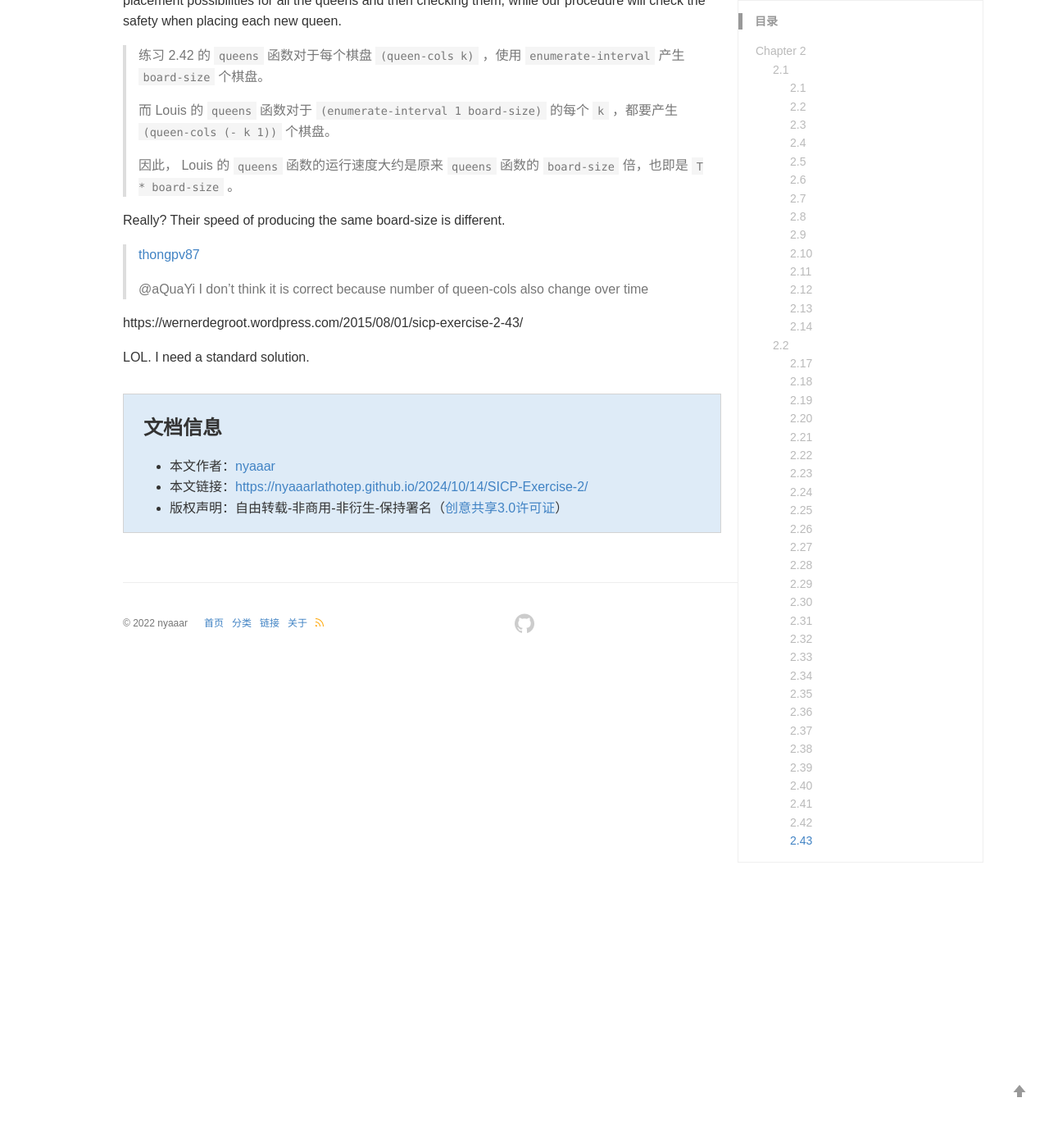
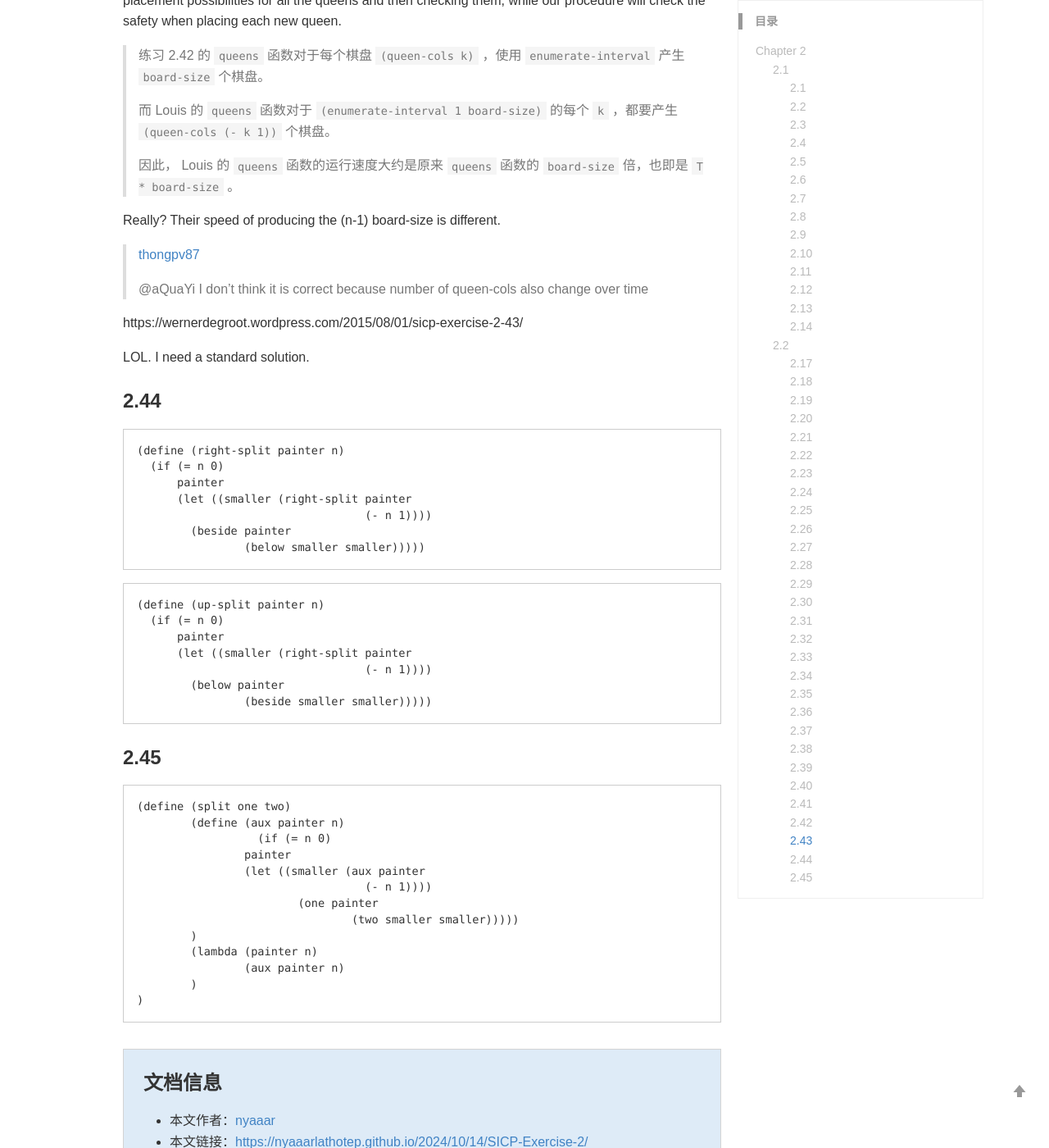
Before and after one commit to nyaaarlathotep/nyaaarlathotep.github.io, a Jekyll site: the page built from _posts/2024-10-14- SICP Exercise 2.md, in a window 1280 px wide and 1400 px high, scrolled down 21821 px. Shown: the whole window at 82% size. Built offline with Jekyll 4.4.1, drawn with Linux system fonts in a browser that asks for light colours; comment, search, counter and statistics services are not loaded; a style sheet for code colours, icons or effects is not loaded; some of the changed text lies outside the part shown.

Commit message:
sicp2 pic

````diff
--- a/_posts/2024-10-14- SICP Exercise 2.md
+++ b/_posts/2024-10-14- SICP Exercise 2.md
@@ -1048,7 +1048,7 @@ Louis exchanged the order of generating all possibilities and checking  safety,
 >
 > 因此， Louis 的 `queens` 函数的运行速度大约是原来 `queens` 函数的 `board-size` 倍，也即是 `T * board-size` 。
 
-Really? Their speed of producing the same board-size is different.
+Really? Their speed of producing the (n-1) board-size is different.
 
 > [thongpv87](http://community.schemewiki.org/?thongpv87)
 >
@@ -1057,3 +1057,43 @@ Really? Their speed of producing the same board-size is different.
 https://wernerdegroot.wordpress.com/2015/08/01/sicp-exercise-2-43/
 
 LOL. I need a standard solution.
+
+### 2.44
+
+```
+(define (right-split painter n)
+  (if (= n 0)
+      painter
+      (let ((smaller (right-split painter
+                                  (- n 1))))
+        (beside painter
+                (below smaller smaller)))))
+```
+
+```
+(define (up-split painter n)
+  (if (= n 0)
+      painter
+      (let ((smaller (right-split painter
+                                  (- n 1))))
+        (below painter
+                (beside smaller smaller)))))
+```
+
+### 2.45
+
+```
+(define (split one two)
+	(define (aux painter n)
+		  (if (= n 0)
+      		painter
+      		(let ((smaller (aux painter
+                                  (- n 1))))
+        		(one painter
+                		(two smaller smaller)))))
+	)
+	(lambda (painter n)
+		(aux painter n)
+	)
+)
+```
````
